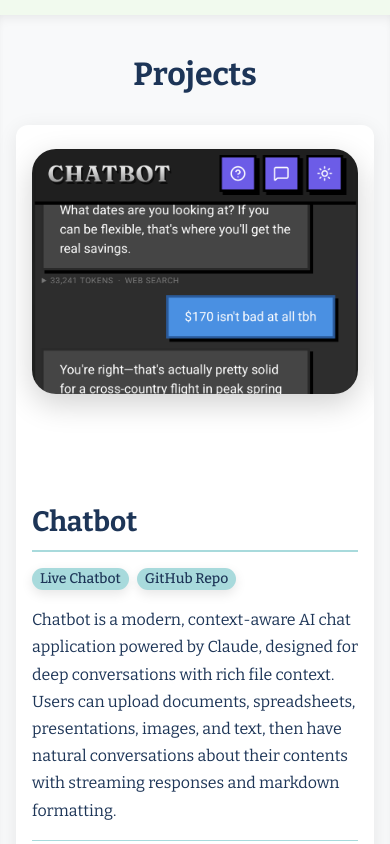
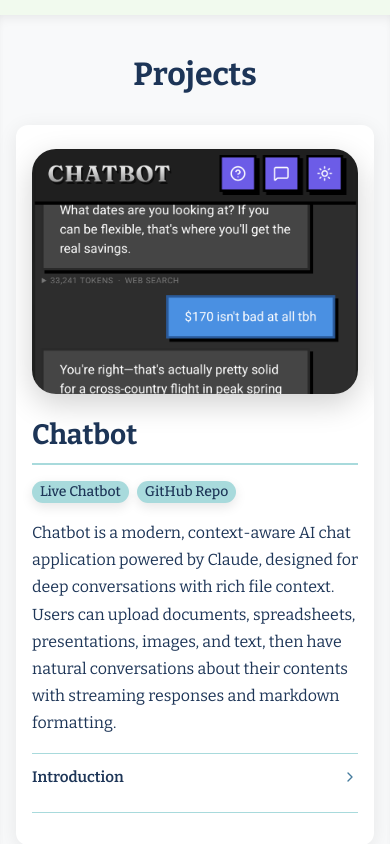
Before and after one commit to dillon-cleaver/dillon-cleaver-portfolio-next, a Next.js app: page / in a window 390 px wide. Shown: the part 780-1624 px from the top of the page. Built offline with nearby package versions, Linux system fonts and the light colour scheme.

Commit message:
fix: dynamically size carousel to active slide height
Prevents shorter project slides from inheriting the tallest slide's
height by measuring the active slide and smoothly transitioning the
track height on navigation and collapsible section resize.

Made-with: Cursor

```diff
--- a/components/Projects.module.css
+++ b/components/Projects.module.css
@@ -25,7 +25,10 @@
 
 .track {
   display: flex;
-  transition: transform 0.4s ease;
+  align-items: flex-start;
+  transition:
+    transform 0.4s ease,
+    height 0.4s ease;
   will-change: transform;
 }
 
@@ -39,7 +42,6 @@
   padding: 2.5rem 2rem;
   align-items: start;
   box-sizing: border-box;
-  min-height: 480px;
 }
 
 /* ── Image pane ──────────────────────────────────────────────────────────── */
@@ -54,8 +56,8 @@
   border: none;
   overflow: hidden;
   box-shadow: 0 10px 30px rgba(0, 0, 0, 0.18);
-  background-color: #fff;
   transition: var(--transition);
+  line-height: 0;
 }
 
 .imageLink:hover {
@@ -69,6 +71,7 @@
 }
 
 .projectImage {
+  display: block;
   width: 100%;
   aspect-ratio: 4 / 3;
   object-fit: cover;
@@ -308,9 +311,8 @@
 
   .slide {
     grid-template-columns: 1fr;
-    padding: 1.5rem 1rem 4rem; /* bottom padding makes room for arrows below image */
-    gap: 1.25rem;
-    min-height: auto;
+    padding: 1.5rem 1rem 2rem;
+    gap: 1.5rem;
   }
 
   .icon {
--- a/components/Projects.tsx
+++ b/components/Projects.tsx
@@ -1,6 +1,6 @@
 'use client';
 
-import { useState, useRef } from 'react';
+import { useState, useRef, useEffect } from 'react';
 import styles from './Projects.module.css';
 import ProjectsIcon from './icons/ProjectsIcon';
 import DesignIcon from './icons/DesignIcon';
@@ -78,7 +78,27 @@ function CollapsibleSection({ section }: { section: Section }) {
 
 export default function Projects() {
   const [index, setIndex] = useState(0);
+  const [trackHeight, setTrackHeight] = useState<number | undefined>(undefined);
+  const slideRefs = useRef<(HTMLDivElement | null)[]>([]);
   const touchStartX = useRef<number | null>(null);
+
+  useEffect(() => {
+    const slide = slideRefs.current[index];
+    if (slide) {
+      setTrackHeight(slide.scrollHeight);
+    }
+  }, [index]);
+
+  useEffect(() => {
+    const slide = slideRefs.current[index];
+    if (!slide) return;
+
+    const observer = new ResizeObserver(() => {
+      setTrackHeight(slide.scrollHeight);
+    });
+    observer.observe(slide);
+    return () => observer.disconnect();
+  }, [index]);
 
   const prev = () => setIndex((i) => Math.max(0, i - 1));
   const next = () => setIndex((i) => Math.min(projects.length - 1, i + 1));
@@ -125,7 +145,10 @@ export default function Projects() {
           {/* Slides track */}
           <div
             className={styles.track}
-            style={{ transform: `translateX(-${index * 100}%)` }}
+            style={{
+              transform: `translateX(-${index * 100}%)`,
+              height: trackHeight ? `${trackHeight}px` : undefined,
+            }}
           >
             {projects.map((project, slideIndex) => {
               // Collect all links from all sections
@@ -185,7 +208,13 @@ export default function Projects() {
               );
 
               return (
-                <div key={slideIndex} className={styles.slide}>
+                <div
+                  key={slideIndex}
+                  ref={(el) => {
+                    slideRefs.current[slideIndex] = el;
+                  }}
+                  className={styles.slide}
+                >
                   {/* Left: image pane */}
                   <div className={styles.imagePane}>
                     {primaryLink ? (
```
